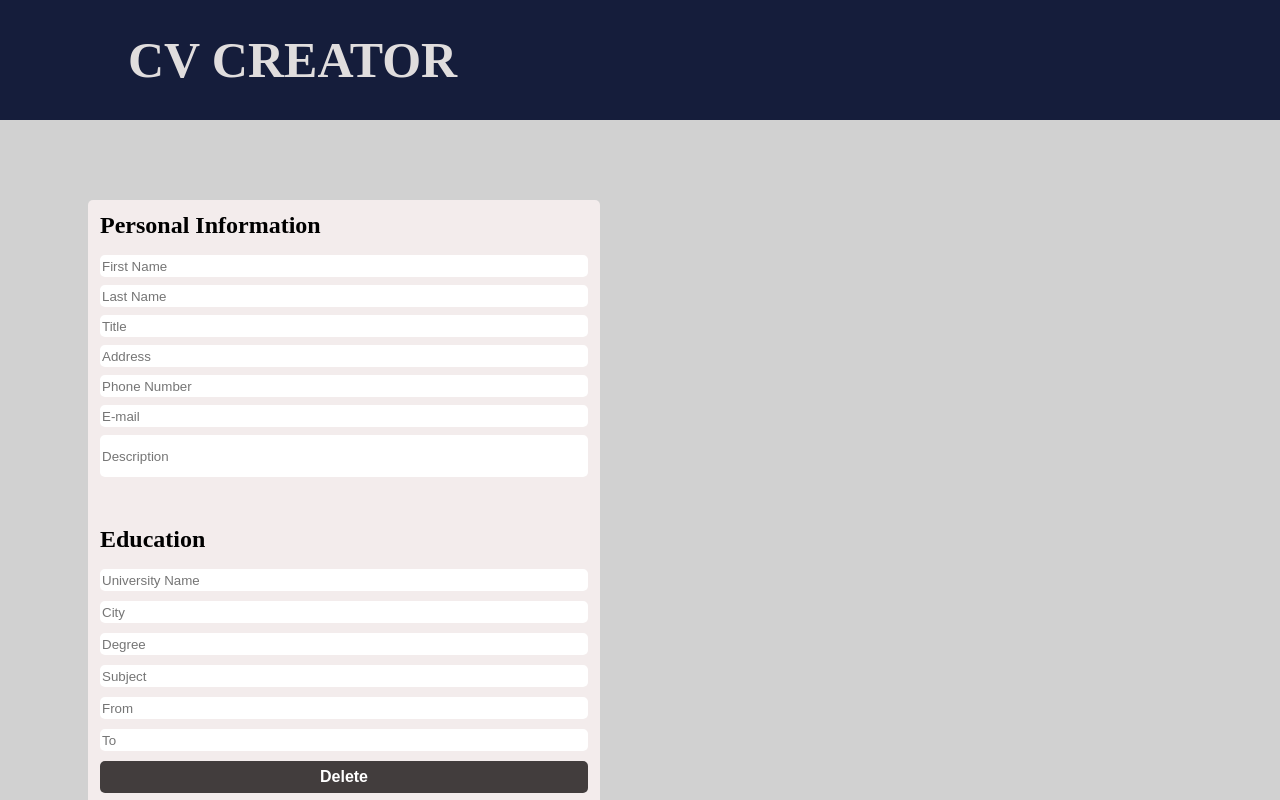
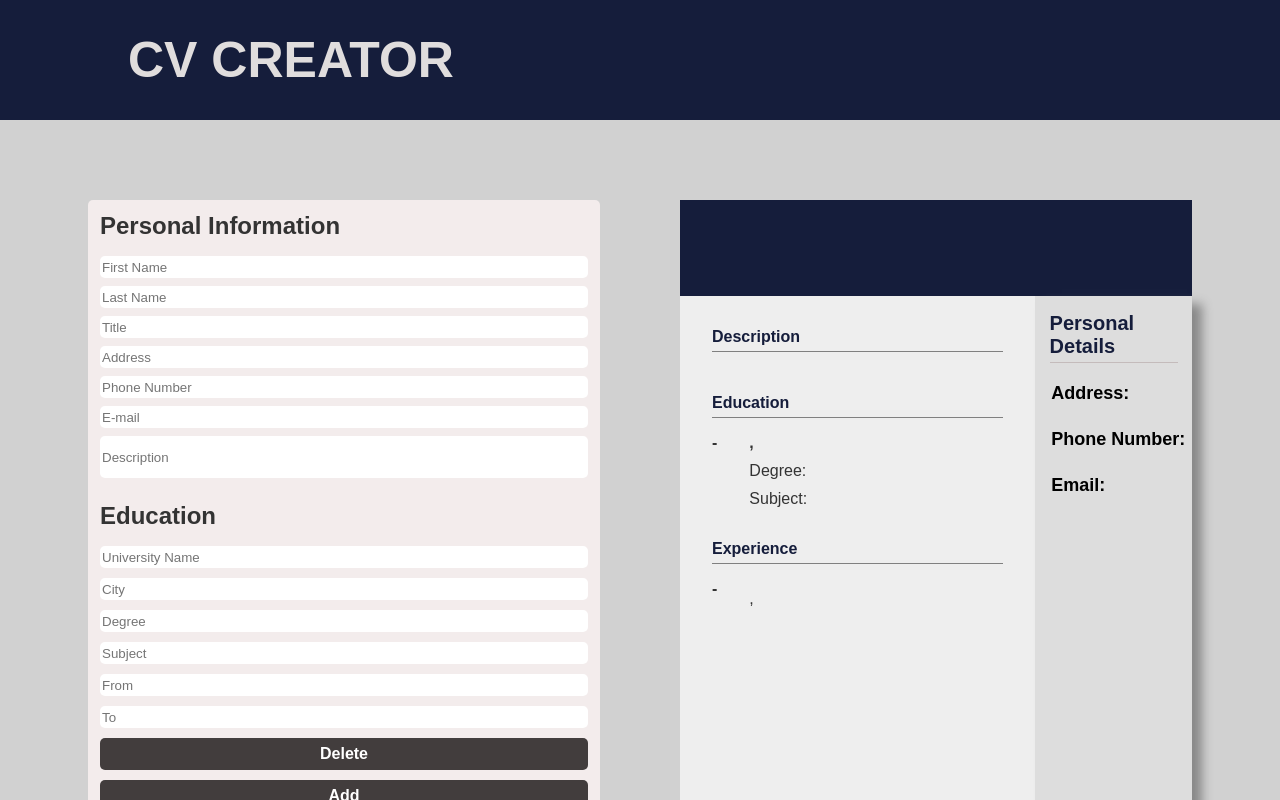
Before and after one commit to immpeccable/cv-application, a React (Create React App) app: page / in a window 1280 px wide. Shown: the top 800 px of the page. Built offline with nearby package versions, Linux system fonts and the light colour scheme.

Commit message:
pdf converter left

```diff
--- a/src/App.css
+++ b/src/App.css
@@ -1,5 +1,8 @@
 body{
     margin: 0;
+    font-family: "Nunito", sans-serif;
+    font-size: 1.6rem;
+    color: rgb(51, 51, 51);
 }
 
 .header{
@@ -22,12 +25,12 @@ body{
     padding-top: 10vh;
     display: flex;
     justify-content: center;
-    align-items: center;
     width: 100vw;
     gap: 80px;
-    width: 100vw;
     background-color: #D1D1D1;
     padding-bottom: 10vh;
+    flex-grow: 0;
+
 
 }
 .input-field{
@@ -86,12 +89,76 @@ body{
 .education-button:active{
     background-color: black;
 }
+.name-display, .surname-display{
+
+    height: 40px;
+    font-size: 30px;
+    font-weight: bold;
+
+}
+.name-surname-display{
+    display: flex;
+    gap: 15px;
+}
+.title-display{
+    font-size: 25px;
+    font-weight: 500;
+}
+.display-pers-info{
+    width: calc(40vw - 50px);
+    height: 10vh;
+    background-color: #151D3B;
+    color: white;
+    display: flex;
+    flex-direction: column;
+    justify-content: center;
+    padding: 25px;
+}
 
 .cv-display{
-    height: 85vh;
     width: 40vw;
+    height: 110vh;
+    background-color: rgb(238, 238, 238);
+    display: flex;
+    flex-direction: column;
     border-radius: 5px;
+    flex-grow: 0;
 }
+.main-display{
+    display: flex;
+}
+
+.education-experience-display{
+    height: 90vh;
+    width: 30vw;
+    display: flex;
+    flex-direction: column;
+    padding: 2rem;
+    gap: 2rem;
+}
+
+.phone-email-address-display{
+    width: 13vw;
+    height: calc(100vh - 50px);
+    background-color: rgb(221, 221, 221);
+    box-shadow: 10px 8px 10px #888888;
+    font-size: 20px;
+    font-weight: bold;
+    padding-top: 2vh;
+    display: flex;
+    flex-direction: column;
+    align-items: center;
+    gap: 20px;
+}
+
+.pers-details-text{
+    color:#151D3B;
+    font-size: 20px;
+    border-bottom: 1px solid rgb(196, 187, 187);
+    padding-bottom: 4px;
+    width: 10vw;
+}
+
 .first-name, .last-name, .title, .description, .phone-number, .address, .email{
     border: none;
     background-color: white;
@@ -127,3 +194,58 @@ body{
     transform: scale(1.3);
 
 }
+
+.feature-value{
+    display: flex;
+    flex-direction: column;
+    margin-left: 16px;
+    width: 11vw;
+    gap: 5px;
+    font-size: 18px;
+    color: black
+}
+
+.value{
+    /*border: 2px solid black;*/
+    font-size: 16px;
+    color:rgb(88, 80, 80);
+    overflow-wrap: break-word;
+    font-weight: bold
+}
+.description-text{
+    font-style: italic;
+    font-size: 14px;
+    font-weight: 500;
+    margin-top: 10px;
+    color:#4e4a4a;
+    font-weight: bold;
+}
+.desc-info{
+    border-bottom: 1px solid gray;
+    padding-bottom: 5px;
+    font-size: 16px;
+    color:#151D3B;
+    font-weight: bolder;
+}
+.education-array-info{
+    display: flex;
+    flex-direction: column;
+    gap: 2rem;
+    padding-top: 1rem;
+}
+.education-display-item{
+    display: flex;
+    font-size: 16px;
+    gap: 2rem;
+}
+.from-to{
+    font-weight: bolder;
+}
+.university-city-info{
+    display: flex;
+    flex-direction: column;
+    gap: 10px;
+}
+.uni{
+    font-weight: bolder;
+}
--- a/src/App.js
+++ b/src/App.js
@@ -14,14 +14,7 @@ class App extends Component {
 
     return <div className = "app-root">
       <Header></Header>
-      <div className = "main-content">
-          <div className = "input-field">
-            <GeneralInfo></GeneralInfo>
-          </div>
-          <div className = "cv-display">
-
-          </div>
-      </div>
+      <GeneralInfo></GeneralInfo>
       <Footer></Footer>
     </div>
 
--- /dev/null
+++ b/src/components/CvDisplay.js
@@ -0,0 +1,118 @@
+import { render } from '@testing-library/react';
+import React, { Component } from "react";
+import '.././App.css'
+import EducationDisplay from './EducationDisplay';
+import ExperienceDisplay from './ExperienceDisplay';
+
+
+class CvDisplay extends Component {
+
+    constructor(props) {
+        super(props);
+        this.renderEducationDisplay = this.renderEducationDisplay.bind(this);
+        this.renderExperienceDisplay = this.renderExperienceDisplay.bind(this);
+    }
+
+    renderEducationDisplay() {
+
+        const { educationArray } = this.props
+        return educationArray.map((el) => {
+            console.log("rendereducationdisplay")
+            console.log(el);
+            return <EducationDisplay from={el.from} to={el.to} degree={el.degree} subject={el.subject} universityName={el.universityName} city={el.city}></EducationDisplay>
+        })
+
+    }
+    renderExperienceDisplay(){
+        const { experienceArray } = this.props
+        return experienceArray.map((el) => {
+            console.log("rendereducationdisplay")
+            console.log(el);
+            return <ExperienceDisplay from={el.from} to={el.to} position = {el.position} company = {el.company} city={el.city} ></ExperienceDisplay>
+        })
+    }
+
+    render() {
+
+        const { persInfo } = this.props;
+        return <div className="cv-display">
+            <div className="display-pers-info">
+                <div className="name-surname-display">
+                    <div className="name-display">
+                        {persInfo.firstName}
+                    </div>
+                    <div className="surname-display">
+                        {persInfo.lastName}
+                    </div>
+                </div>
+                <div className="title-display">
+                    {persInfo.title}
+                </div>
+            </div>
+            <div className="main-display">
+                <div className='education-experience-display'>
+                    <div className='description-display'>
+                        <div className="desc-info" >
+                            Description
+                        </div>
+                        <div className="description-text">
+                            {persInfo.description}
+                        </div>
+                    </div>
+
+                    <div>
+                        <div className="desc-info" >
+                            Education
+                        </div>
+
+                        <div className="education-array-info">
+
+                            {this.renderEducationDisplay()}
+                        </div>
+                    </div>
+                    <div>
+                        <div className="desc-info" >
+                            Experience
+                        </div>
+                        <div className="education-array-info">
+
+                            {this.renderExperienceDisplay()}
+                        </div>
+                    </div>
+
+                </div>
+                <div className="phone-email-address-display">
+                    <div className="pers-details-text">
+                        Personal Details
+                    </div>
+                    <div className="feature-value">
+                        <div>
+                            Address:
+                        </div>
+                        <div className='value'>
+                            {persInfo.address}
+                        </div>
+                    </div>
+                    <div className="feature-value">
+                        <div>
+                            Phone Number:
+                        </div>
+                        <div className='value'>
+                            {persInfo.phoneNumber}
+                        </div>
+                    </div>
+                    <div className="feature-value">
+                        <div>
+                            Email:
+                        </div>
+                        <div className="value">
+                            {persInfo.email}
+                        </div>
+                    </div>
+                </div>
+            </div>
+        </div>
+    }
+
+}
+export default CvDisplay
--- /dev/null
+++ b/src/components/EducationDisplay.js
@@ -0,0 +1,34 @@
+import { render } from '@testing-library/react';
+import React, { Component } from "react";
+import '.././App.css'
+
+class EducationDisplay extends Component{
+
+    constructor(props){
+        super(props);
+    }
+
+    render(){
+        const {from, to, universityName, degree, subject, city} = this.props
+        console.log("eddisplay")
+
+        return <div className="education-display-item">
+        <div>
+            <div className="from-to"><span>{from}</span> - <span>{to}</span> </div>
+        </div>
+        <div className='university-city-info'>
+            <div className="uni">
+                <span>{universityName}</span>, <span>{city}</span>
+            </div>
+            <div>
+                Degree: <span>{degree}</span>
+            </div>
+            <div>
+                Subject: <span>{subject}</span>
+            </div>
+        </div>
+    </div>
+    }
+
+}
+export default EducationDisplay
--- /dev/null
+++ b/src/components/ExperienceDisplay.js
@@ -0,0 +1,31 @@
+import { render } from '@testing-library/react';
+import React, { Component } from "react";
+import '.././App.css'
+
+class ExperienceDisplay extends Component{
+
+    constructor(props){
+        super(props);
+    }
+
+    render(){
+        const {from, to, company, position, city} = this.props
+        console.log("eddisplay")
+
+        return <div className="education-display-item">
+        <div>
+            <div className="from-to"><span>{from}</span> - <span>{to}</span> </div>
+        </div>
+        <div className='university-city-info'>
+            <div className="uni">
+                <span>{position}</span>
+            </div>
+            <div>
+                <span>{company}</span>, <span>{city}</span>
+            </div>
+        </div>
+    </div>
+    }
+
+}
+export default ExperienceDisplay
--- a/src/components/GeneralInfo.js
+++ b/src/components/GeneralInfo.js
@@ -2,6 +2,7 @@ import React, { Component } from "react";
 import '.././App.css'
 import uniqid from "uniqid";
 import SetCv from './SetCv';
+import CvDisplay from "./CvDisplay";
 import ReactDOM from 'react-dom';
 
 
@@ -38,14 +39,7 @@ class GeneralInfo extends Component {
                 description: "",
             },
             experience: [
-                /*{
-                    //id: uuidv4(),
-                    position: "",
-                    company: "",
-                    city: "",
-                    from: "",
-                    to: "",
-                },*/
+
             ],
             education: [
 
@@ -131,16 +125,9 @@ class GeneralInfo extends Component {
 
     onChangePersonalInfo(event) {
 
-        try {
-            console.log(event.target.id + " " + event.target.value);
-            this.setState({
-                personalInfo: {
-                    [event.target.id]: event.target.value
-                }
-            })
-        } catch (e) {
-            console.log(e);
-        }
+        this.setState({
+            personalInfo: {...this.state.personalInfo, [event.target.id]: event.target.value}
+        })
 
     }
 
@@ -239,7 +226,11 @@ class GeneralInfo extends Component {
 
 
     render() {
-        return <SetCv onChangeExperience = {this.onChangeExperienceInfo} onDeleteExperience = {this.onDeleteExperienceInfo} onAddExperience = {this.onAddExperienceInfo} onDeleteEducation={this.onDeleteEducationInfo} onAddEducation={this.addEducationInfo} onChangePersonal={this.onChangePersonalInfo} onChangeEducation={this.onChangeEducationInfo} persInfo={this.state.personalInfo} educationArray={this.prevStateEducation} experienceArray={this.prevStateExperience}></SetCv>
+        return  <div className = "main-content">
+          <SetCv onChangeExperience = {this.onChangeExperienceInfo} onDeleteExperience = {this.onDeleteExperienceInfo} onAddExperience = {this.onAddExperienceInfo} onDeleteEducation={this.onDeleteEducationInfo} onAddEducation={this.addEducationInfo} onChangePersonal={this.onChangePersonalInfo} onChangeEducation={this.onChangeEducationInfo} persInfo={this.state.personalInfo} educationArray={this.prevStateEducation} experienceArray={this.prevStateExperience}></SetCv>
+          <CvDisplay persInfo = {this.state.personalInfo} experienceArray = {this.prevStateExperience} educationArray = {this.prevStateEducation}></CvDisplay>
+      </div>
+
     }
 
 }
--- a/src/components/SetCv.js
+++ b/src/components/SetCv.js
@@ -39,7 +39,7 @@ class SetCv extends Component {
 
   render() {
     const {persInfo, onChangePersonal} = this.props;
-    return <div className='input-main'>
+    return <div className='input-field'>
             <div className="personal-info">
                 <div className="pers-info-descr">
                     Personal Information
```
